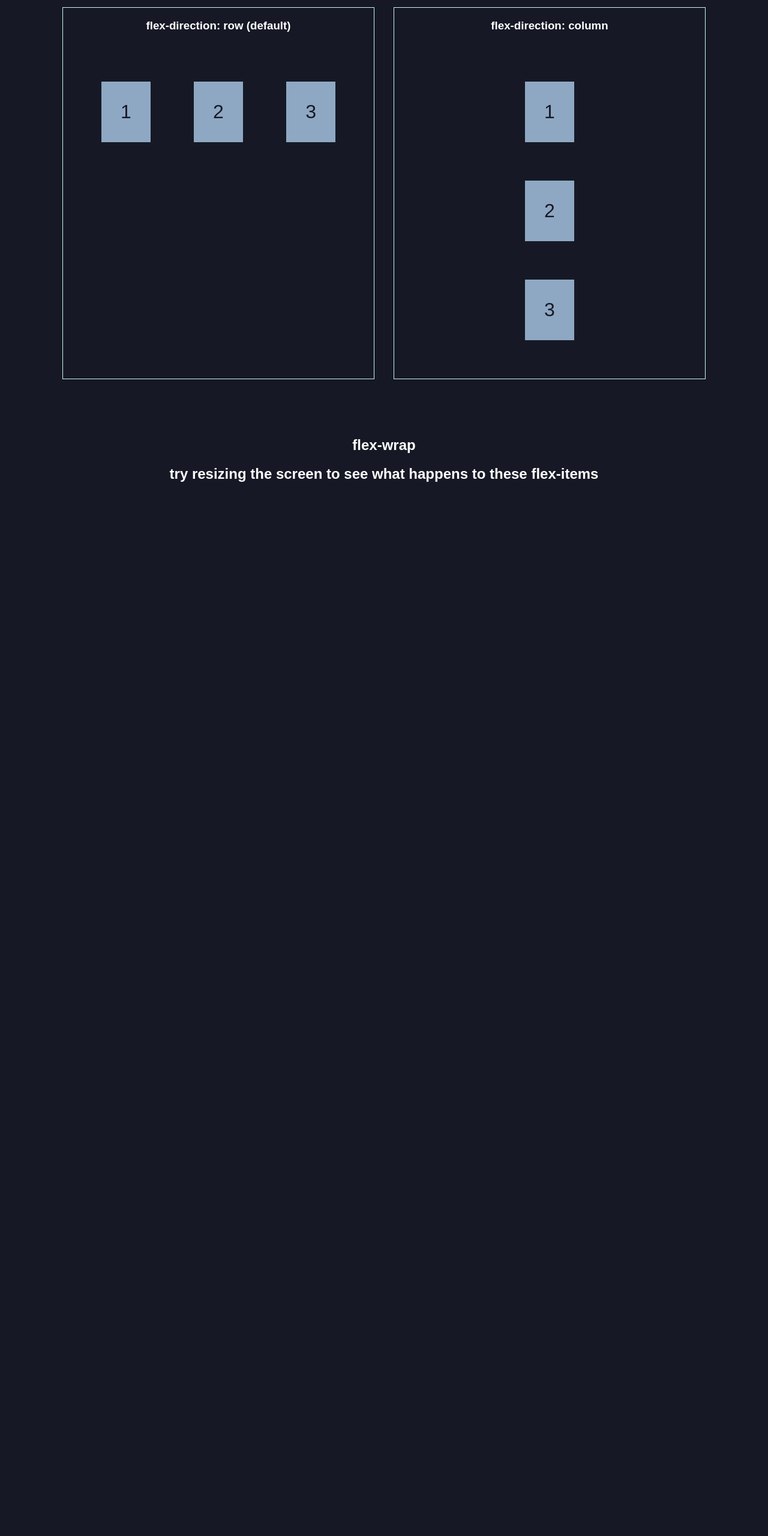
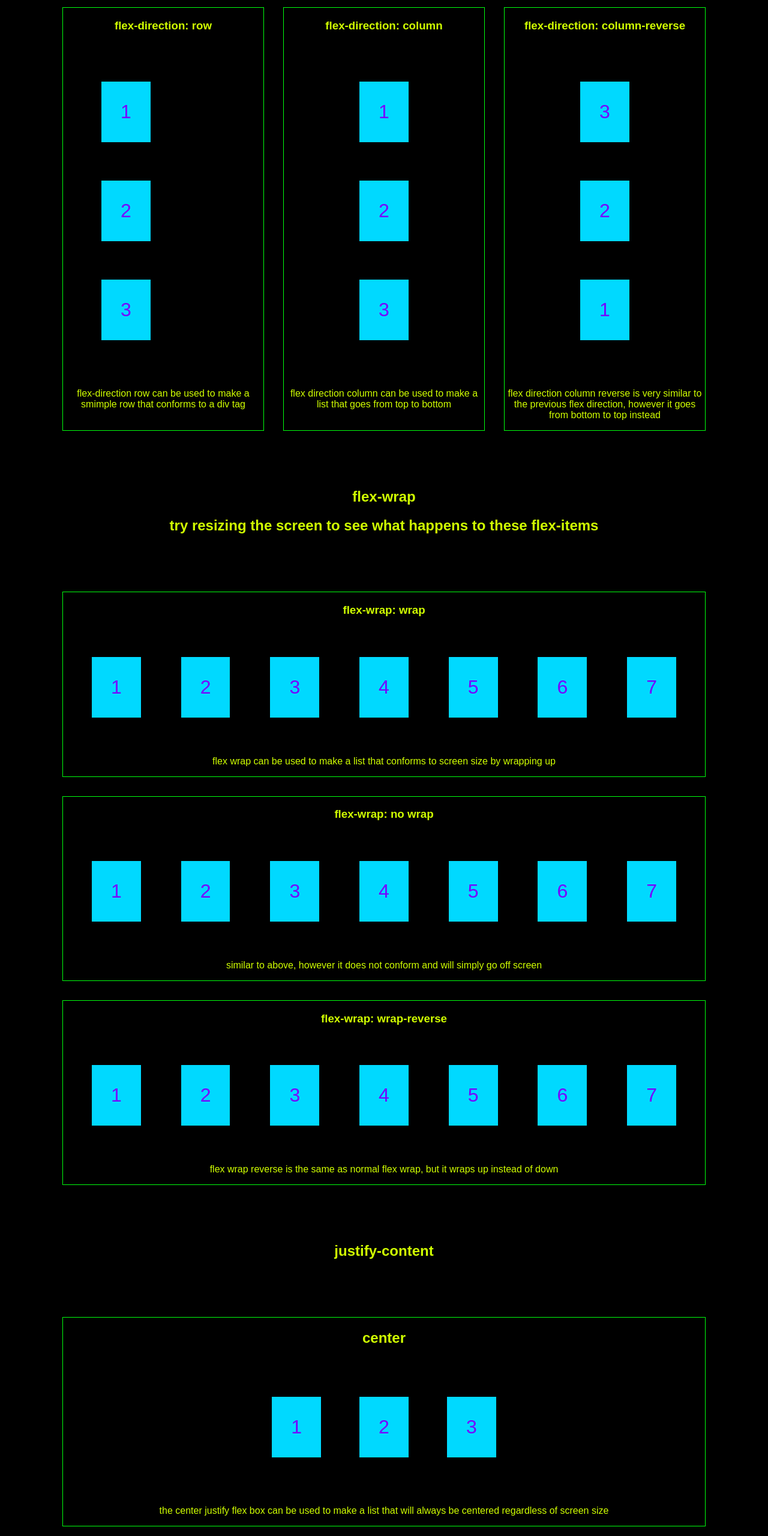
Before and after one commit to oaisd-ctc/flex-box-demo-Connor-Betts-student, a plain HTML site: page Index.html in a window 1280 px wide. Shown: the part 180-2740 px from the top of the page at 60% size. Before the commit the page ends 1408 px from the top, so only its background shows below. Drawn offline with Linux system fonts and the light colour scheme.

Commit message:
added and described more flex boxes

```diff
--- a/Index.html
+++ b/Index.html
@@ -17,12 +17,13 @@
                 <h2>flex-direction</h2>
                 <article id="flex-direction-container">
                     <div>
-                        <h3>flex-direction: row (default)</h3>
+                        <h3>flex-direction: row</h3>
                         <div id="flex-direction-row-example" class="flex-items-container">
                             <div class="flex-item">1</div>
                             <div class="flex-item">2</div>
                             <div class="flex-item">3</div>
                         </div>
+                        <p>flex-direction row can be used to make a smimple row that conforms to a div tag</p>
                     </div>
                     <div>
                         <h3>flex-direction: column</h3>
@@ -31,6 +32,16 @@
                             <div class="flex-item">2</div>
                             <div class="flex-item">3</div>
                         </div>
+                        <p>flex direction column can be used to make a list that goes from top to bottom</p>
+                    </div>
+                    <div>
+                        <h3>flex-direction: column-reverse</h3>
+                        <div id="flex-direction-columnreverse-example" class="flex-items-container">
+                            <div class="flex-item">1</div>
+                            <div class="flex-item">2</div>
+                            <div class="flex-item">3</div>
+                        </div>
+                        <p>flex direction column reverse is very similar to the previous flex direction, however it goes from bottom to top instead</p>
                     </div>
                 </article>
             </div>
@@ -38,7 +49,77 @@
                 <h2>flex-wrap</h2>
                 <h2>try resizing the screen to see what happens to these flex-items</h2>
                 <article id="flex-wrap-container">
-
+                    <div>
+                        <h3>flex-wrap: wrap</h3>
+                        <div id="flex-wrap-wrap-example" class="flex-items-container">
+                            <div class="flex-item">1</div>
+                            <div class="flex-item">2</div>
+                            <div class="flex-item">3</div>
+                            <div class="flex-item">4</div>
+                            <div class="flex-item">5</div>
+                            <div class="flex-item">6</div>
+                            <div class="flex-item">7</div>
+                        </div>
+                        <p>flex wrap can be used to make a list that conforms to screen size by wrapping up</p>
+                    </div>
+                    <div>
+                        <h3>flex-wrap: no wrap</h3>
+                        <div id="flex-wrap-nowrap-example" class="flex-items-container">
+                            <div class="flex-item">1</div>
+                            <div class="flex-item">2</div>
+                            <div class="flex-item">3</div>
+                            <div class="flex-item">4</div>
+                            <div class="flex-item">5</div>
+                            <div class="flex-item">6</div>
+                            <div class="flex-item">7</div>
+                        </div>
+                        <p>similar to above, however it does not conform and will simply go off screen</p>
+                    </div>
+                    <div>
+                        <h3>flex-wrap: wrap-reverse</h3>
+                        <div id="flex-wrap-reverse-example" class="flex-items-container">
+                            <div class="flex-item">1</div>
+                            <div class="flex-item">2</div>
+                            <div class="flex-item">3</div>
+                            <div class="flex-item">4</div>
+                            <div class="flex-item">5</div>
+                            <div class="flex-item">6</div>
+                            <div class="flex-item">7</div>
+                        </div>
+                        <p>flex wrap reverse is the same as normal flex wrap, but it wraps up instead of down</p>
+                    </div>
+                </article>
+            </div>
+            <div>
+                <h1>justify-content</h1>
+                <article id="justify-content-container">
+                    <div id="justify-center">
+                        <h2>center</h2>
+                        <div class="flex-items-container">
+                            <div class="flex-item">1</div>
+                            <div class="flex-item">2</div>
+                            <div class="flex-item">3</div>
+                        </div>
+                        <p>the center justify flex box can be used to make a list that will always be centered regardless of screen size</p>
+                    </div>
+                    <div id="flex-start">
+                        <h2>flex-start</h2>
+                        <div class="flex-items-container">
+                            <div class="flex-item">1</div>
+                            <div class="flex-item">2</div>
+                            <div class="flex-item">3</div>
+                        </div>
+                        <p>the start flex box can be used to make a list that will always appear on the left side of the screen</p>
+                    </div>
+                    <div id="flex-end">
+                        <h2>flex-end</h2>
+                        <div class="flex-items-container">
+                            <div class="flex-item">1</div>
+                            <div class="flex-item">2</div>
+                            <div class="flex-item">3</div>
+                        </div>
+                        <p>the end flex box can be used to make a list that will always appear on the right side of the screen</p>
+                    </div>
                 </article>
             </div>
         </section>
--- a/styles/Index.CSS
+++ b/styles/Index.CSS
@@ -4,8 +4,8 @@ head {
 
 body {
     font-family: 'trebuchet', sans-serif;
-    background-color: rgb(22, 25, 37);
-    color: #fff;
+    background-color: rgb(0, 0, 0);
+    color: rgb(208, 255, 0);
 }
 
 main {
@@ -27,7 +27,7 @@ article {
 article>div {
     flex: 1;
     margin: 1em;
-    border: solid 1px rgb(203, 247, 237)
+    border: solid 1px rgb(0, 255, 13)
 }
 
 .flex-items-container {
@@ -38,11 +38,11 @@ article>div {
 }
 
 #flex-direction-container .flex-item {
-    background-color: rgb(142, 168, 195);
+    background-color: rgb(0, 217, 255);
 }
 
 .flex-items-container .flex-item {
-    color: rgb(22, 25, 37)
+    color: rgb(119, 0, 255)
 }
 
 .flex-item {
@@ -50,6 +50,7 @@ article>div {
     margin: 1em;
     padding: 1em;
     font-size: 2em;
+    background-color:rgb(0, 217, 255)
 }
 
 #flex-direction-column-example {
@@ -57,3 +58,51 @@ article>div {
     align-items: center;
     justify-content: space-between;
 }
+
+#flex-wrap-container .flex-item {
+    margin: 0.5em;
+    background-color: rgb(0, 217, 255);
+}
+
+#flex-wrap-wrap-example {
+    flex-wrap: wrap;
+}
+
+#flex-wrap-container {
+    flex-direction: column;
+}
+
+#flex-wrap-nowrap-example {
+    flex-wrap:nowrap;
+}
+
+#flex-wrap-reverse-example {
+    flex-wrap:wrap-reverse;
+}
+
+#flex-direction-columnreverse-example {
+    flex-direction:column-reverse;
+    align-items:center;
+}
+
+#justify-content-container {
+    flex-direction:column;
+}
+
+#justify-center .flex-items-container {
+    justify-content:center;
+}
+
+#justify-content-container .flex-item {
+    background-color:rgb(0, 217, 255);
+    max-width:10%;
+    margin:1em;
+}
+
+#flex-start .flex-items-container {
+    justify-content:flex-start;
+}
+
+#flex-end .flex-items-container {
+    justify-content:flex-end;
+}
```
